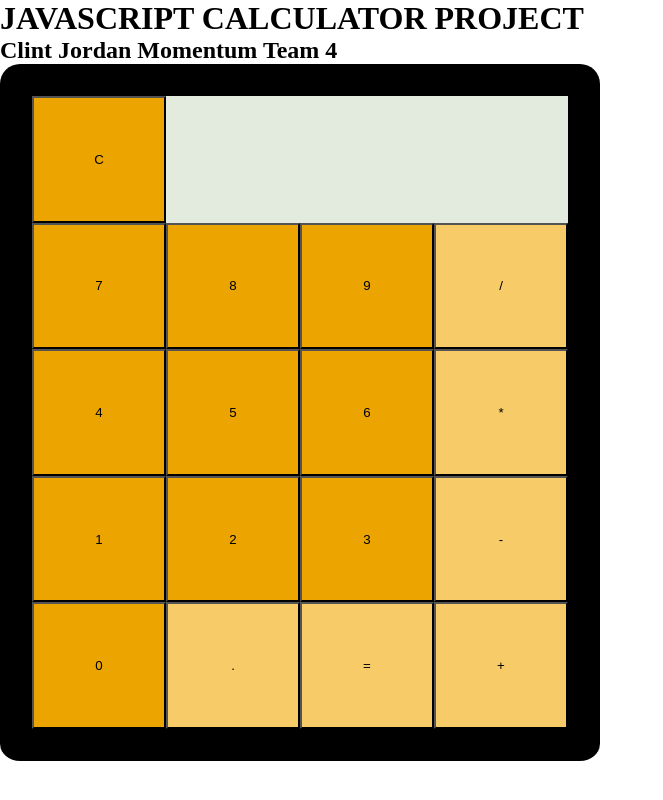
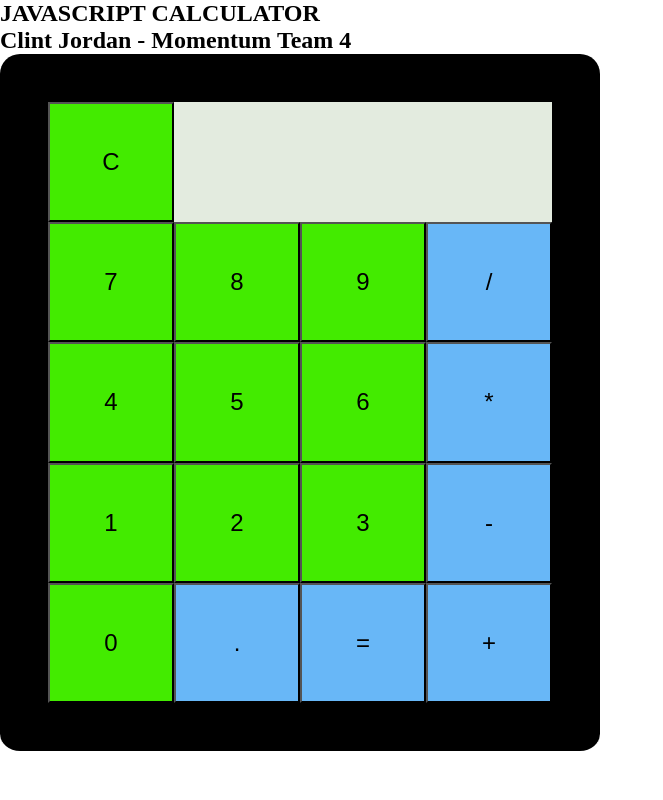
Before and after one commit to momentum-team-4/js-calculator-clintjordan5, a plain HTML site: page index.html in a window 1280 px wide. Shown: the whole page, without its empty margins (0-663 px from the left). Drawn offline with Linux system fonts and the light colour scheme.

Commit message:
font and color updated

```diff
--- a/index.html
+++ b/index.html
@@ -9,8 +9,8 @@
 </head>
 <body>
     <header class="calculator-title">
-        <h1>JAVASCRIPT CALCULATOR PROJECT</h1>
-        <h2>Clint Jordan Momentum Team 4</h2>
+        <h1>JAVASCRIPT CALCULATOR</h1>
+        <h2>Clint Jordan - Momentum Team 4</h2>
     </header>
 
 <main>
--- a/main.css
+++ b/main.css
@@ -3,6 +3,7 @@
     margin: 0 ;
     padding: 0 ;
     box-sizing: border-box;
+    font-size: x-large;
 }
 
 
@@ -21,12 +22,12 @@ border-radius: 20px;
 }
 
 .calc-buttons {
- background-color: #eba400;
+ background-color: #43eb00;
  border-radius: 15 px;
 }
 
 .function-buttons{
-    background-color:#f7cc68;
+    background-color:#68b7f7;
     border-radius: 15 px;
 }
 
```
